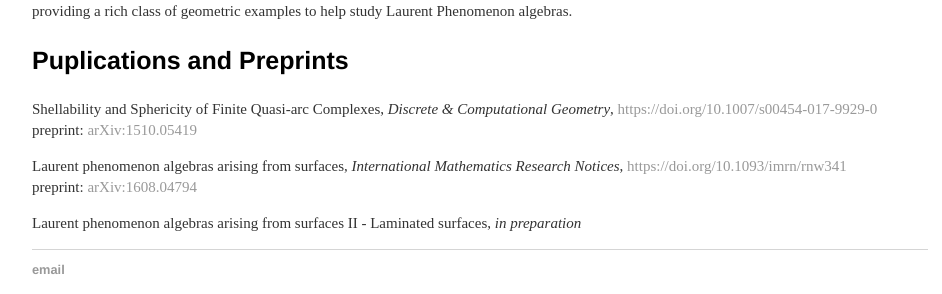
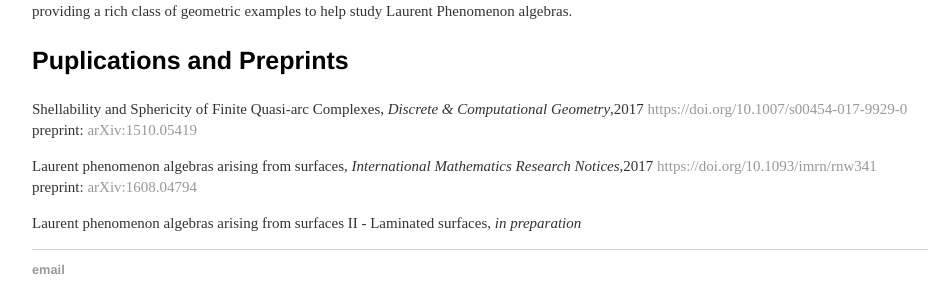
Before and after one commit to jon-m-wilson/jon-m-wilson.github.io, a Jekyll site: the page built from research/index.html, in a window 1280 px wide. Shown: the part 338-632 px from the top of the page, without its empty margins (160-1102 px from the left). Built offline with Jekyll 4.4.1, drawn with Linux system fonts in a browser that asks for light colours.

Commit message:
Update index.html

```diff
--- a/research/index.html
+++ b/research/index.html
@@ -20,11 +20,11 @@ title: Research
 
 	<p><h1 style="font-size:25px;">Puplications and Preprints</h1></p>
 
-	<p style="font-size:15px;">Shellability and Sphericity of Finite Quasi-arc Complexes, <em>Discrete & Computational Geometry</em>,
+	<p style="font-size:15px;">Shellability and Sphericity of Finite Quasi-arc Complexes, <em>Discrete & Computational Geometry</em>,2017
 	<a href="https://link.springer.com/article/10.1007/s00454-017-9929-0" target="_blank"> https://doi.org/10.1007/s00454-017-9929-0 </a>
         <br> preprint: <a href="https://arxiv.org/pdf/1510.05419.pdf" target="_blank"> arXiv:1510.05419</a></p>
 
-	<p style="font-size:15px;">Laurent phenomenon algebras arising from surfaces, <em>International Mathematics Research Notices</em>,
+	<p style="font-size:15px;">Laurent phenomenon algebras arising from surfaces, <em>International Mathematics Research Notices</em>,2017
 	<a href="https://academic.oup.com/imrn/advance-article/doi/10.1093/imrn/rnw341/3045034" target="_blank"> https://doi.org/10.1093/imrn/rnw341 </a>
         <br> preprint: <a href="https://arxiv.org/pdf/1608.04794.pdf" target="_blank"> arXiv:1608.04794</a></p>
 
```
